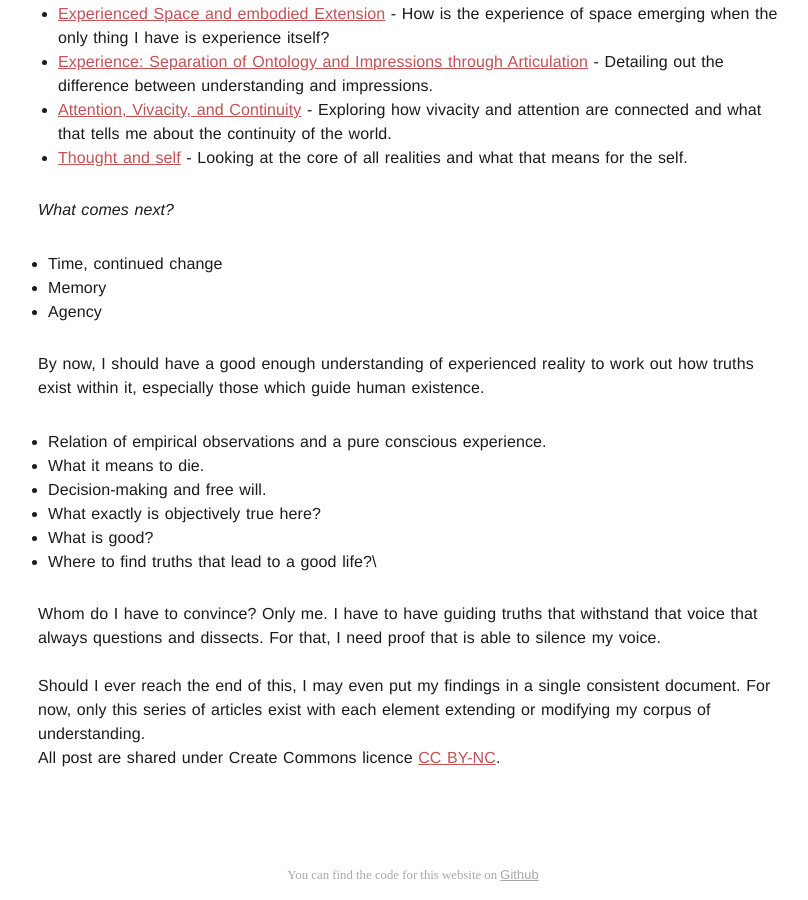
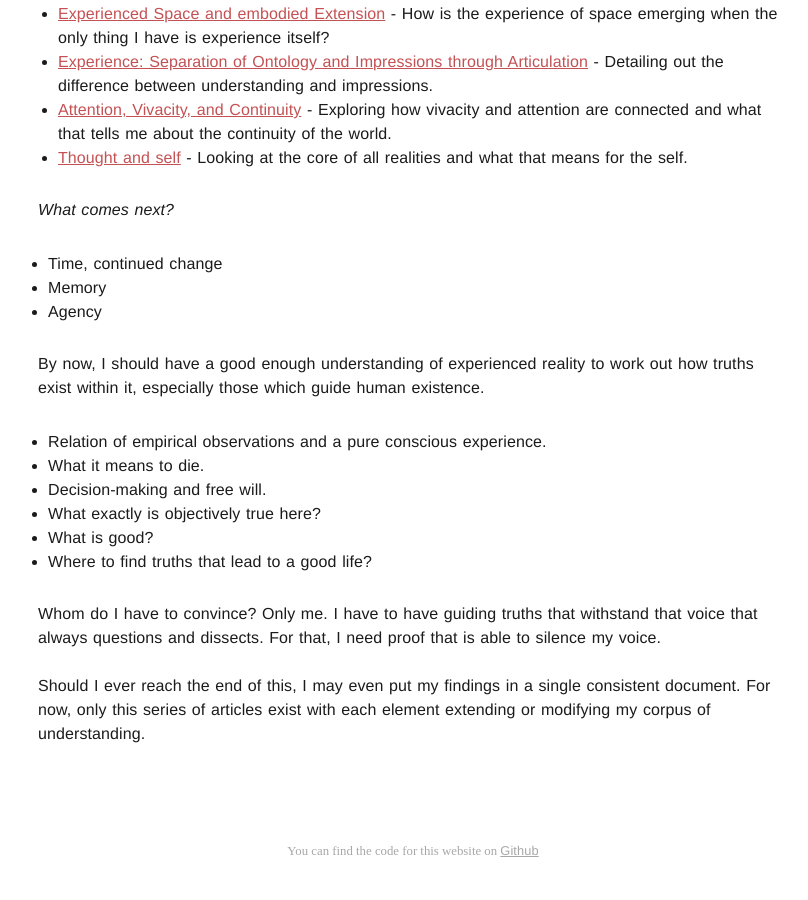
Before and after one commit to pheymann/paulheymann-website, a Jekyll site: the page built from articles/reality-truth-good-life.html, in a window 1280 px wide and 900 px high, scrolled down 1182 px. Shown: the whole window, without its empty margins (227-1035 px from the left). Built offline with Jekyll 4.4.1, drawn with Linux system fonts in a browser that asks for light colours; after the commit the page ends 2058 px from its top, so only the background shows below that.

Commit message:
blog: update reality index

```diff
--- a/articles/reality-truth-good-life.html
+++ b/articles/reality-truth-good-life.html
@@ -62,7 +62,7 @@
     <li>Decision-making and free will.</li>
     <li>What exactly is objectively true here?</li>
     <li>What is good?</li>
-    <li>Where to find truths that lead to a good life?\</li>
+    <li>Where to find truths that lead to a good life?</li>
   </ul>
 
   <br>
@@ -72,7 +72,5 @@
     <br>
     <br>
     Should I ever reach the end of this, I may even put my findings in a single consistent document. For now, only this series of articles exist with each element extending or modifying my corpus of understanding.
-    <br>
-    All post are shared under Create Commons licence <a href="https://creativecommons.org/licenses/by-nc/4.0/">CC BY-NC</a>.
   </p>
 </div>
```
